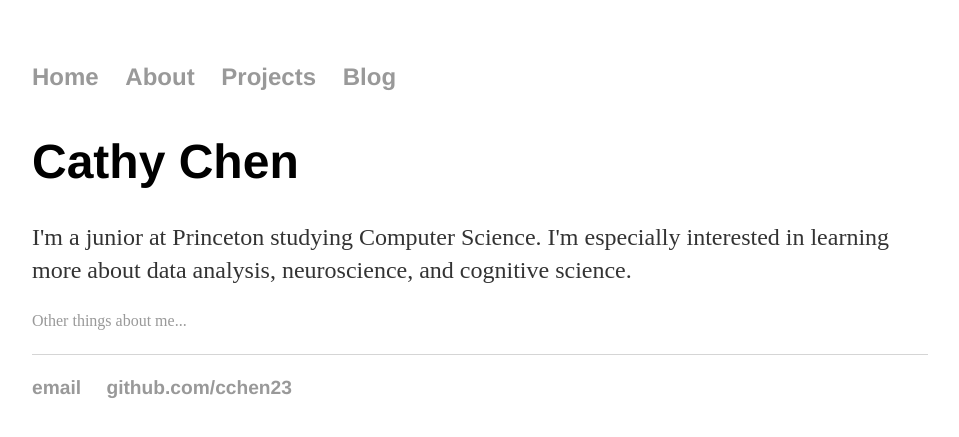
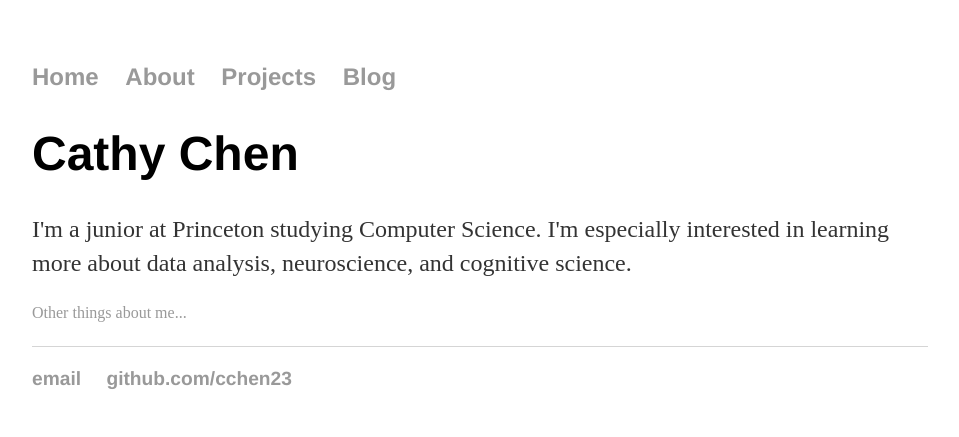
Before and after one commit to cchen23/cchen23.githhub.io, a Jekyll site: the page built from index.html, in a window 1280 px wide. Shown: the top 437 px of the page, without its empty margins (160-1119 px from the left). Built offline with Jekyll 4.4.1, drawn with Linux system fonts in a browser that asks for light colours.

Commit message:
Update main.css

```diff
--- a/css/main.css
+++ b/css/main.css
@@ -2,32 +2,39 @@
   margin: 60px auto;
   width: 70%;
 }
+
 nav ul, footer ul {
   font-family:'Helvetica', 'Arial', 'Sans-Serif';
   padding: 0px;
   list-style: none;
   font-weight: bold;
 }
+
 nav ul li, footer ul li {
   display: inline;
   margin-right: 20px;
 }
+
 a {
   text-decoration: none;
   color: #999;
 }
+
 a:hover {
   text-decoration: underline;
 }
+
 h1 {
   font-size: 3em;
   font-family:'Helvetica', 'Arial', 'Sans-Serif';
 }
+
 p {
   font-size: 1.5em;
   line-height: 1.4em;
   color: #333;
 }
+
 footer {
   border-top: 1px solid #d5d5d5;
   font-size: .8em;
@@ -43,73 +50,13 @@
 }
 
 ul {
-     margin: 20px auto 40px;
  font-size: 1.5em;
  line-height: 1.4em;
 }
 
 ul ul {
   list-style: none;
-      margin: 20px auto 40px;
   font-size: .6em;
- -    line-height: .6em;
- +    line-height: .8em;
-      color: #999;
-  }body {
-     margin: 60px auto;
-     width: 70%;
- }
- nav ul, footer ul {
-     font-family:'Helvetica', 'Arial', 'Sans-Serif';
-     padding: 0px;
-     list-style: none;
-     font-weight: bold;
- }
- nav ul li, footer ul li {
-     display: inline;
-     margin-right: 20px;
- }
- a {
-     text-decoration: none;
+  line-height: .8em;
   color: #999;
 }
- a:hover {
-     text-decoration: underline;
- }
- h1 {
-     font-size: 3em;
-     font-family:'Helvetica', 'Arial', 'Sans-Serif';
- }
- p {
-     font-size: 1.5em;
-     line-height: 1.4em;
-     color: #333;
- }
- footer {
-     border-top: 1px solid #d5d5d5;
-     font-size: .8em;
- }
-
- ul.posts {
-     margin: 20px auto 40px;
-     font-size: 1.5em;
- }
-
- ul.posts li {
-     list-style: none;
- }
-
- ul {
-     margin: 20px auto 40px;
-     font-size: 1.5em;
-     line-height: 1.4em;
- }
-
- ul ul {
-      list-style: none;
-      margin: 20px auto 40px;
-      font-size: .6em;
- -    line-height: .6em;
- +    line-height: .8em;
-      color: #999;
-  }
```
Lines whose indentation alone changed are shown as unchanged.
